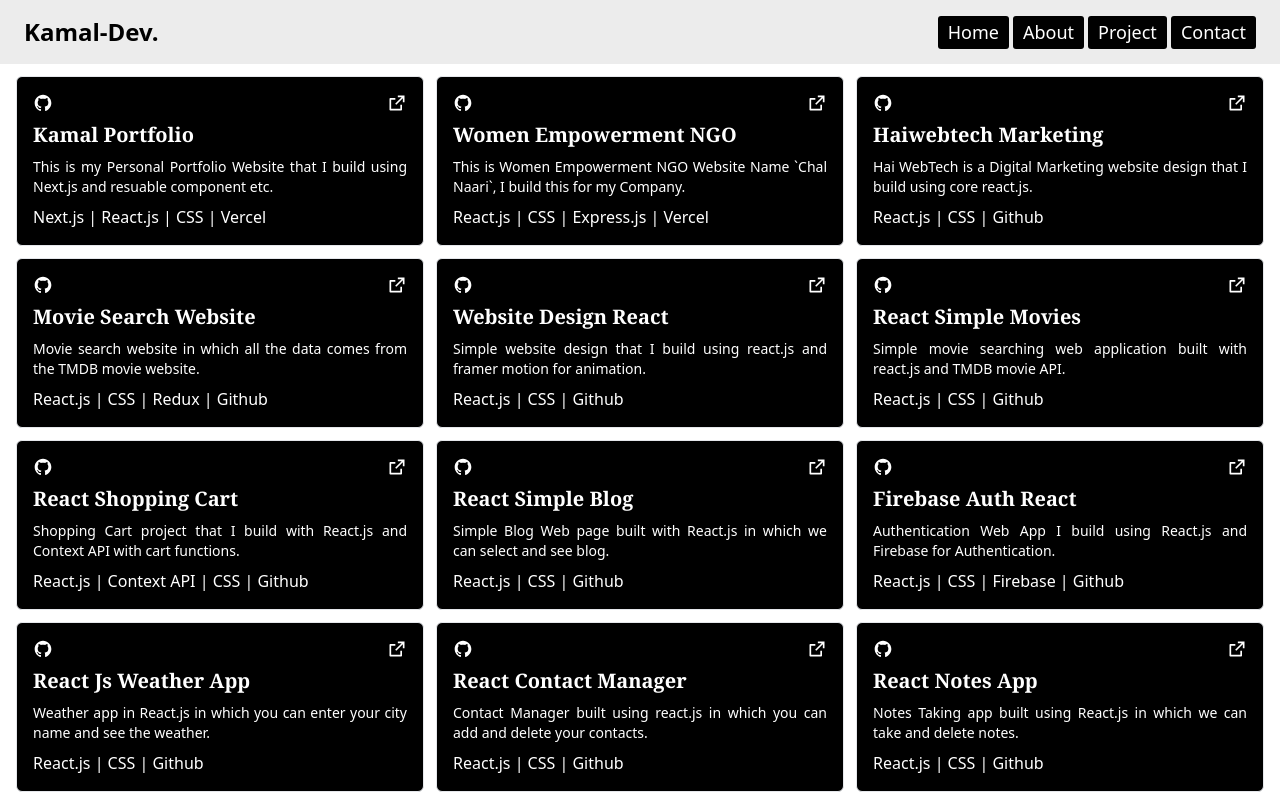
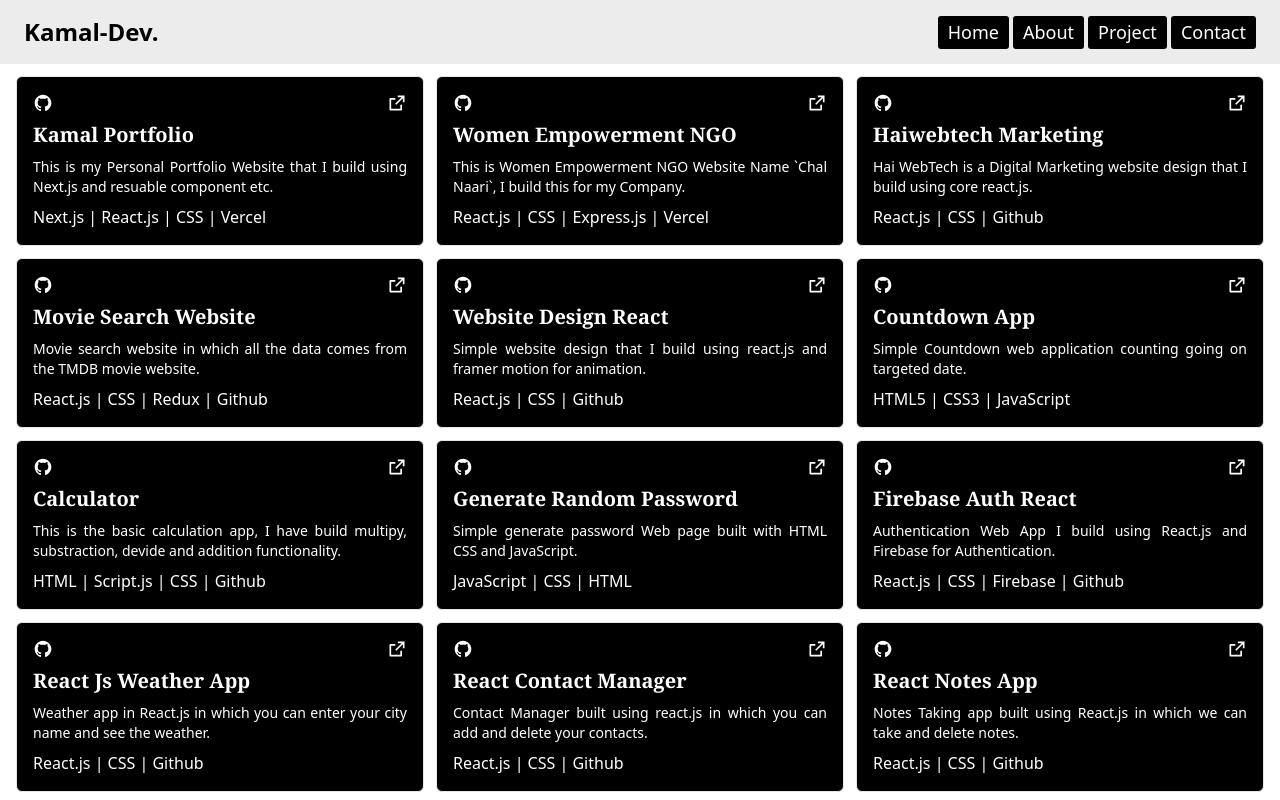
Before and after one commit to kksharma2101/my-portfolio, a Next.js app: page /project in a window 1280 px wide. Shown: the top 800 px of the page. Built offline with nearby package versions, Linux system fonts and the light colour scheme.

Commit message:
update project.js file and Project.tsx file

```diff
--- a/src/components/home/Project.tsx
+++ b/src/components/home/Project.tsx
@@ -18,10 +18,10 @@
                         projectData.slice(0, 3).map((item) => (
                             <div className="bg-black rounded-md text-white p-4 flex flex-col justify-between hover:bg-white hover:text-black hover:border-black border cursor-pointer" key={item.id}>
                                 <div className="flex items-center justify-between">
-                                    <Link href={item.codeLink} className='hover:text-blue-600 text-xl'>
+                                    <Link title='GitHub link' href={item.codeLink} className='hover:text-blue-600 text-xl'>
                                         <RiGithubFill />
                                     </Link>
-                                    <Link href={item.liveLink} className='hover:text-blue-600 text-xl'>
+                                    <Link title='Live link' href={item.liveLink} className='hover:text-blue-600 text-xl'>
                                         <RiExternalLinkLine />
                                     </Link>
                                 </div>
--- a/src/projectsData/projects.js
+++ b/src/projectsData/projects.js
@@ -42,26 +42,27 @@
   },
   {
     id: 6,
-    title: "React Simple Movies",
-    desc: "Simple movie searching web application built with react.js and TMDB movie API.",
-    tech: `React.js | CSS | Github`,
-    codeLink: "https://github.com/harshitclub/reactmoviesverse",
+    title: "Countdown App",
+    desc: "Simple Countdown web application counting going on targeted date.",
+    tech: `HTML5 | CSS3 | JavaScript`,
+    codeLink: "https://github.com/kksharma2101/countdown-/tree/main/countdown",
     liveLink: "https://reactmoviesverse.web.app/",
   },
   {
     id: 7,
-    title: "React Shopping Cart",
-    desc: "Shopping Cart project that I build with React.js and Context API with cart functions.",
-    tech: `React.js | Context API | CSS | Github`,
-    codeLink: "https://github.com/harshitclub/reactshoppingcart",
-    liveLink: "https://rshopcart1.web.app/",
+    title: "Calculator",
+    desc: "This is the basic calculation app, I have build multipy, substraction, devide and addition functionality.",
+    tech: `HTML | Script.js | CSS | Github`,
+    codeLink: "https://github.com/kksharma2101/calculator-project",
+    liveLink: "/project",
   },
   {
     id: 8,
-    title: "React Simple Blog",
-    desc: "Simple Blog Web page built with React.js in which we can select and see blog.",
-    tech: `React.js | CSS | Github`,
-    codeLink: "https://github.com/harshitclub/react-blog",
+    title: "Generate Random Password",
+    desc: "Simple generate password Web page built with HTML CSS and JavaScript.",
+    tech: `JavaScript | CSS | HTML`,
+    codeLink:
+      "https://github.com/kksharma2101/project-with-JS/tree/main/random%20password",
     liveLink: "https://react-blog-5b9ba.web.app/",
   },
   {
```
